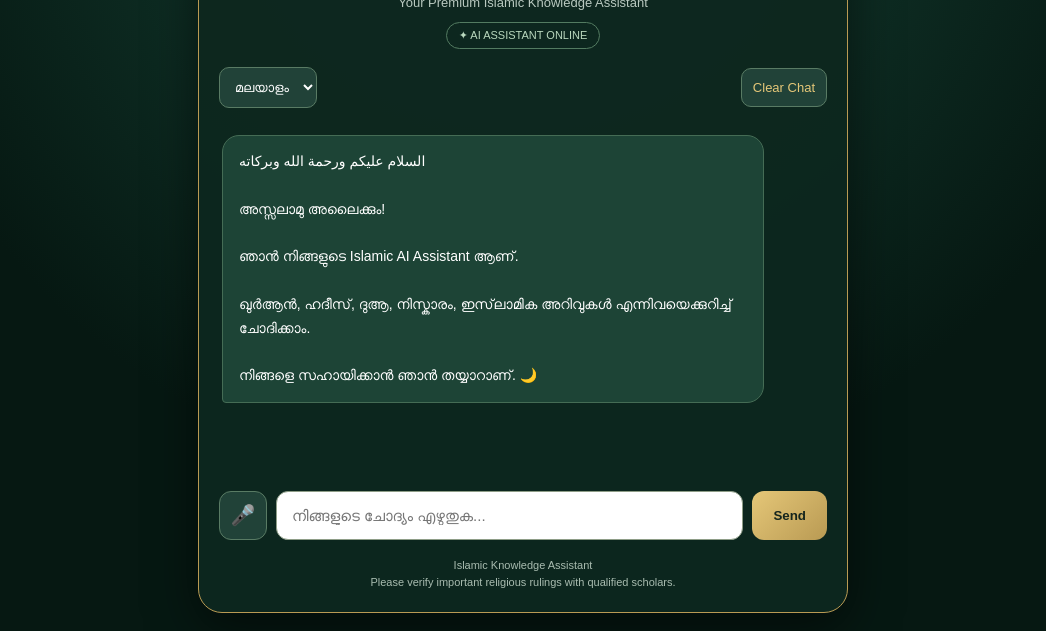
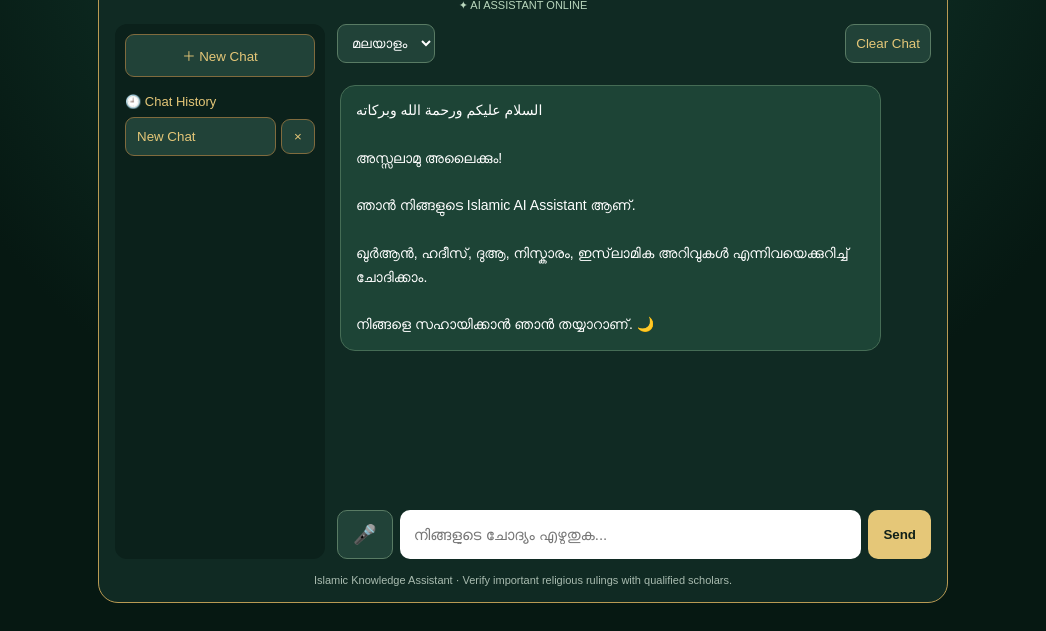
Before and after one commit to urbanthrift/islamic-ai-assistant, a plain HTML site: page index.html in a window 1280 px wide. Shown: the part 169-800 px from the top of the page, without its empty margins (117-1163 px from the left). Drawn offline with Linux system fonts and the light colour scheme.

Commit message:
index.html

```diff
--- a/index.html
+++ b/index.html
@@ -5,181 +5,112 @@
 <meta charset="UTF-8">
 <meta name="viewport" content="width=device-width, initial-scale=1.0">
 <meta name="theme-color" content="#071b17">
-<title>Islamic AI | Premium Assistant</title>
+<title>Islamic AI Assistant</title>
 
 <style>
 *{box-sizing:border-box}
-
 body{
- margin:0;
+ margin:0;padding:12px;
+ min-height:100vh;
  font-family:Arial,sans-serif;
  background:radial-gradient(circle at top,#174638,#061812 65%);
- color:#fff;
- min-height:100vh;
- padding:18px;
- display:flex;
- justify-content:center;
+ color:white;
 }
-
 .app{
- width:100%;
- max-width:650px;
- min-height:92vh;
+ max-width:850px;margin:auto;
+ min-height:95vh;
+ background:#102a23;
+ border:1px solid #b99a53;
+ border-radius:20px;
+ padding:16px;
  display:flex;
  flex-direction:column;
- background:rgba(13,39,31,.96);
- border:1px solid #b99a53;
- border-radius:24px;
- padding:20px;
- box-shadow:0 15px 50px #0008;
 }
-
-header{text-align:center;padding:18px 5px}
-
-.logo{
- font-size:48px;
- color:#e5c778;
- text-shadow:0 0 20px #d8b96c66;
+header{text-align:center;padding:12px}
+.logo{font-size:42px;color:#e5c778}
+h1{color:#e5c778;letter-spacing:3px;margin:8px}
+.sub{font-size:13px;color:#b9c9c0}
+.status{font-size:11px;color:#b9d7bd;margin-top:10px}
+.layout{display:flex;gap:12px;flex:1;min-height:400px}
+.sidebar{
+ width:210px;flex-shrink:0;
+ background:#0b211b;
+ border-radius:12px;padding:10px;
 }
-
-h1{
- color:#e5c778;
- letter-spacing:3px;
- margin:10px 0;
- font-size:27px;
+.sidebar button{
+ width:100%;padding:11px;margin-bottom:9px;
+ border:1px solid #806b3e;border-radius:9px;
+ background:#214238;color:#e5c778;
+ cursor:pointer;
 }
-
-.sub{color:#b9c9c0;font-size:13px}
-
-.status{
- display:inline-block;
- margin-top:12px;
- color:#b9d7bd;
- font-size:11px;
- border:1px solid #537b61;
- padding:6px 12px;
- border-radius:20px;
+#historyList{
+ display:flex;flex-direction:column;gap:7px;
+ max-height:430px;overflow:auto;
 }
-
+.historyItem{
+ display:flex;align-items:center;gap:5px;
+}
+.historyItem button{
+ margin:0;text-align:left;
+ overflow:hidden;text-overflow:ellipsis;
+ white-space:nowrap;min-width:0;
+}
+.historyItem .delete{
+ width:34px;flex-shrink:0;text-align:center;
+ padding:9px 3px;
+}
+.main{
+ flex:1;min-width:0;
+ display:flex;flex-direction:column;
+}
 .toolbar{
- display:flex;
- justify-content:space-between;
- align-items:center;
- gap:10px;
- margin-bottom:12px;
+ display:flex;justify-content:space-between;
+ gap:8px;margin-bottom:10px;
 }
-
 select,.clear{
- background:#214238;
- color:#fff;
+ background:#214238;color:white;
  border:1px solid #597b64;
- border-radius:10px;
- padding:11px;
- font-size:13px;
+ border-radius:9px;padding:10px;
 }
-
 .clear{cursor:pointer;color:#e5c778}
-
 #chat{
- flex:1;
- min-height:300px;
- max-height:58vh;
- overflow-y:auto;
- display:flex;
- flex-direction:column;
- gap:13px;
- padding:15px 3px;
+ flex:1;min-height:300px;max-height:55vh;
+ overflow-y:auto;display:flex;
+ flex-direction:column;gap:12px;
+ padding:12px 3px;
 }
-
 .msg{
- padding:14px 16px;
- border-radius:17px;
- max-width:90%;
- line-height:1.7;
- font-size:14px;
- white-space:pre-wrap;
+ padding:13px 15px;border-radius:15px;
+ max-width:92%;font-size:14px;
+ line-height:1.7;white-space:pre-wrap;
  overflow-wrap:anywhere;
 }
-
-.bot{
- background:#1d4436;
- border:1px solid #456c55;
- align-self:flex-start;
- border-bottom-left-radius:4px;
+.bot{background:#1d4436;border:1px solid #456c55;align-self:flex-start}
+.user{background:linear-gradient(135deg,#e5c778,#b18b3f);color:#15251d;align-self:flex-end}
+.controls{display:flex;gap:7px;margin-top:10px}
+input{
+ flex:1;min-width:0;padding:14px;
+ border:0;border-radius:10px;
+ font-size:15px;color:#111;
 }
-
-.user{
- background:linear-gradient(135deg,#d8b96c,#b18b3f);
- color:#15251d;
- align-self:flex-end;
- border-bottom-right-radius:4px;
+.send,#micBtn{
+ border:0;border-radius:10px;
+ padding:12px 15px;cursor:pointer;
+ font-weight:bold;
 }
-
-.controls{
- display:flex;
- gap:9px;
- margin-top:12px;
-}
-
-input{
- flex:1;
- min-width:0;
- padding:15px;
- border-radius:12px;
- border:1px solid #8e9d87;
- background:#fff;
- color:#111;
- font-size:15px;
- outline:none;
-}
-
-button.send{
- background:linear-gradient(135deg,#e5c778,#b99a53);
- border:0;
- padding:0 21px;
- border-radius:12px;
- font-weight:bold;
- color:#15251d;
- cursor:pointer;
-}
-
-button:disabled{opacity:.5;cursor:not-allowed}
-
-#micBtn{
- font-size:20px;
- min-width:48px;
- cursor:pointer;
- background:#214238;
- color:#e5c778;
- border:1px solid #597b64;
- border-radius:12px;
-}
-
-#micBtn.listening{
- background:#b83232;
- color:white;
- border-color:#ff7777;
-}
-
-.note{
- text-align:center;
- font-size:11px;
- color:#a9bcb0;
- margin-top:17px;
- line-height:1.6;
-}
-
-::-webkit-scrollbar{width:5px}
-::-webkit-scrollbar-thumb{
- background:#b99a53;
- border-radius:10px;
-}
-
-@media(max-width:480px){
- body{padding:8px}
- .app{padding:14px;border-radius:18px}
- h1{font-size:23px}
- .msg{max-width:95%;font-size:14px}
+.send{background:#e5c778;color:#102019}
+#micBtn{background:#214238;color:#e5c778;border:1px solid #597b64;font-size:19px}
+#micBtn.listening{background:#b83232;color:white}
+button:disabled{opacity:.5}
+.note{text-align:center;color:#a9bcb0;font-size:11px;margin-top:15px}
+@media(max-width:600px){
+ body{padding:5px}
+ .app{padding:10px}
+ .layout{flex-direction:column}
+ .sidebar{width:100%}
+ #historyList{flex-direction:row;max-height:100px;overflow-x:auto}
+ .historyItem{min-width:150px}
+ #chat{max-height:55vh}
 }
 </style>
 </head>
@@ -194,65 +125,55 @@ button:disabled{opacity:.5;cursor:not-allowed}
  <div class="status">✦ AI ASSISTANT ONLINE</div>
 </header>
 
+<div class="layout">
+
+<aside class="sidebar">
+ <button id="newChatBtn">＋ New Chat</button>
+ <div style="color:#e5c778;font-size:13px;margin:8px 0">
+  🕘 Chat History
+ </div>
+ <div id="historyList"></div>
+</aside>
+
+<main class="main">
+
 <div class="toolbar">
- <select id="lang" aria-label="Select language">
+ <select id="lang">
   <option value="Malayalam">മലയാളം</option>
   <option value="English">English</option>
   <option value="Arabic">العربية</option>
  </select>
-
- <button class="clear" id="clearBtn" type="button">
-  Clear Chat
- </button>
+ <button class="clear" id="clearBtn">Clear Chat</button>
 </div>
 
-<div id="chat">
- <div class="msg bot">السلام عليكم ورحمة الله وبركاته
+<div id="chat"></div>
 
-അസ്സലാമു അലൈക്കും!
+<form id="form" class="controls">
+ <button type="button" id="micBtn">🎤</button>
+ <input id="question" placeholder="നിങ്ങളുടെ ചോദ്യം എഴുതുക..." required>
+ <button class="send" id="sendBtn">Send</button>
+</form>
 
-ഞാൻ നിങ്ങളുടെ Islamic AI Assistant ആണ്.
-
-ഖുർആൻ, ഹദീസ്, ദുആ, നിസ്കാരം, ഇസ്‌ലാമിക അറിവുകൾ എന്നിവയെക്കുറിച്ച് ചോദിക്കാം.
-
-നിങ്ങളെ സഹായിക്കാൻ ഞാൻ തയ്യാറാണ്. 🌙</div>
+</main>
 </div>
 
-<form id="form" class="controls">
- <button type="button" id="micBtn" aria-label="Voice input">
-  🎤
- </button>
-
- <input id="question"
-  placeholder="നിങ്ങളുടെ ചോദ്യം എഴുതുക..."
-  autocomplete="off"
-  required>
-
- <button class="send" id="sendBtn" type="submit">
-  Send
- </button>
-</form>
-
 <div class="note">
-Islamic Knowledge Assistant<br>
-Please verify important religious rulings with qualified scholars.
+Islamic Knowledge Assistant · Verify important religious rulings with qualified scholars.
 </div>
-
 </div>
 
 <script>
-const API_URL =
-"https://islamic-ai-assistant-9tn7.onrender.com/chat";
+const API_URL="https://islamic-ai-assistant-9tn7.onrender.com/chat";
 
+const chat=document.getElementById("chat");
+const input=document.getElementById("question");
 const form=document.getElementById("form");
-const input=document.getElementById("question");
-const chat=document.getElementById("chat");
 const lang=document.getElementById("lang");
 const sendBtn=document.getElementById("sendBtn");
-const clearBtn=document.getElementById("clearBtn");
 const micBtn=document.getElementById("micBtn");
+const historyList=document.getElementById("historyList");
 
-const welcome = `السلام عليكم ورحمة الله وبركاته
+const welcome=`السلام عليكم ورحمة الله وبركاته
 
 അസ്സലാമു അലൈക്കും!
 
@@ -262,32 +183,151 @@ const welcome = `السلام عليكم ورحمة الله وبركاته
 
 നിങ്ങളെ സഹായിക്കാൻ ഞാൻ തയ്യാറാണ്. 🌙`;
 
-function addMessage(message,type){
+let chats=[];
+let currentId=null;
+let busy=false;
+
+try{
+ chats=JSON.parse(localStorage.getItem("islamicChats")||"[]");
+ if(!Array.isArray(chats))chats=[];
+}catch(e){chats=[]}
+
+function saveChats(){
+ try{
+  localStorage.setItem("islamicChats",JSON.stringify(chats));
+ }catch(e){
+  alert("Storage is full. Please delete some old chats.");
+ }
+}
+
+function createChat(){
+ const id=Date.now().toString();
+ const item={
+  id:id,
+  title:"New Chat",
+  messages:[{type:"bot",text:welcome}]
+ };
+ chats.unshift(item);
+ currentId=id;
+ saveChats();
+ renderHistory();
+ renderChat();
+}
+
+function getCurrent(){
+ return chats.find(c=>c.id===currentId);
+}
+
+function renderChat(){
+ chat.innerHTML="";
+ const current=getCurrent();
+ if(!current)return;
+ current.messages.forEach(m=>addMessage(m.text,m.type,false));
+}
+
+function addMessage(text,type,save=true){
  const div=document.createElement("div");
  div.className="msg "+type;
- div.textContent=message;
+ div.textContent=text;
  chat.appendChild(div);
  chat.scrollTop=chat.scrollHeight;
+
+ if(save){
+  const current=getCurrent();
+  if(current){
+   current.messages.push({type,text});
+   saveChats();
+   renderHistory();
+  }
+ }
  return div;
 }
 
-// Send message to Gemini AI
-form.addEventListener("submit",async function(e){
+function renderHistory(){
+ historyList.innerHTML="";
+ chats.forEach(item=>{
+  const row=document.createElement("div");
+  row.className="historyItem";
+
+  const open=document.createElement("button");
+  open.textContent=item.title;
+  open.title=item.title;
+  open.onclick=()=>{
+   currentId=item.id;
+   renderChat();
+   renderHistory();
+  };
+
+  const del=document.createElement("button");
+  del.className="delete";
+  del.textContent="×";
+  del.title="Delete chat";
+  del.onclick=()=>{
+   if(!confirm("Delete this conversation?"))return;
+   chats=chats.filter(c=>c.id!==item.id);
+   if(currentId===item.id){
+    currentId=null;
+   }
+   saveChats();
+   if(!currentId){
+    if(chats.length){
+     currentId=chats[0].id;
+    }else{
+     createChat();
+     return;
+    }
+   }
+   renderChat();
+   renderHistory();
+  };
+
+  row.append(open,del);
+  historyList.appendChild(row);
+ });
+}
+
+function updateTitle(message){
+ const current=getCurrent();
+ if(current && current.title==="New Chat"){
+  current.title=message.slice(0,28)+(message.length>28?"...":"");
+  saveChats();
+  renderHistory();
+ }
+}
+
+document.getElementById("newChatBtn").onclick=createChat;
+
+document.getElementById("clearBtn").onclick=()=>{
+ const current=getCurrent();
+ if(!current)return;
+ current.messages=[{type:"bot",text:welcome}];
+ saveChats();
+ renderChat();
+ renderHistory();
+};
+
+if(chats.length){
+ currentId=chats[0].id;
+ renderHistory();
+ renderChat();
+}else{
+ createChat();
+}
+
+// Gemini AI message
+form.addEventListener("submit",async e=>{
  e.preventDefault();
+ const message=input.value.trim();
+ if(!message || busy)return;
 
- const message=input.value.trim();
- if(!message || sendBtn.disabled)return;
-
+ busy=true;
+ updateTitle(message);
  addMessage(message,"user");
  input.value="";
-
  sendBtn.disabled=true;
  micBtn.disabled=true;
- sendBtn.textContent="...";
 
- const loading=addMessage(
-  "AI മറുപടി തയ്യാറാക്കുന്നു... 🌙","bot"
- );
+ const loading=addMessage("AI മറുപടി തയ്യാറാക്കുന്നു... 🌙","bot");
 
  try{
   const response=await fetch(API_URL,{
@@ -302,88 +342,79 @@ form.addEventListener("submit",async function(e){
   const data=await response.json();
 
   if(!response.ok){
-   throw new Error(data.detail || "AI service error");
+   throw new Error(data.detail||"AI service error");
   }
 
-  loading.textContent=data.reply || "മറുപടി ലഭിച്ചില്ല.";
+  const current=getCurrent();
+  if(current){
+   const index=current.messages.length-1;
+   current.messages[index].text=data.reply;
+   saveChats();
+  }
+  loading.textContent=data.reply||"മറുപടി ലഭിച്ചില്ല.";
 
  }catch(error){
-  loading.textContent=
-   "ക്ഷമിക്കണം! ഇപ്പോൾ AI-യുമായി ബന്ധപ്പെടാൻ കഴിയുന്നില്ല.\n"+
-   "കുറച്ച് കഴിഞ്ഞ് വീണ്ടും ശ്രമിക്കുക.";
+  const errorText="ക്ഷമിക്കണം! ഇപ്പോൾ AI-യുമായി ബന്ധപ്പെടാൻ കഴിയുന്നില്ല. കുറച്ച് കഴിഞ്ഞ് വീണ്ടും ശ്രമിക്കുക.";
+  loading.textContent=errorText;
+  const current=getCurrent();
+  if(current){
+   const index=current.messages.length-1;
+   current.messages[index].text=errorText;
+   saveChats();
+  }
  }finally{
+  busy=false;
   sendBtn.disabled=false;
   micBtn.disabled=false;
   sendBtn.textContent="Send";
-  input.focus();
   chat.scrollTop=chat.scrollHeight;
  }
 });
 
-// Clear conversation
-clearBtn.addEventListener("click",function(){
- chat.innerHTML="";
- addMessage(welcome,"bot");
-});
-
 // Voice input
-const SpeechRecognition =
- window.SpeechRecognition ||
- window.webkitSpeechRecognition;
+const SpeechRecognition=
+ window.SpeechRecognition||window.webkitSpeechRecognition;
 
 if(SpeechRecognition){
-
  const recognition=new SpeechRecognition();
-
  recognition.continuous=false;
  recognition.interimResults=false;
 
- micBtn.addEventListener("click",function(){
+ micBtn.onclick=()=>{
+  if(busy)return;
+  recognition.lang=
+   lang.value==="Malayalam"?"ml-IN":
+   lang.value==="Arabic"?"ar-SA":"en-IN";
+  try{recognition.start()}catch(e){}
+ };
 
-  if(micBtn.disabled)return;
-
-  recognition.lang =
-   lang.value==="Malayalam" ? "ml-IN" :
-   lang.value==="Arabic" ? "ar-SA" : "en-IN";
-
-  try{
-   recognition.start();
-  }catch(error){
-   console.log("Voice recognition could not start",error);
-  }
- });
-
- recognition.onstart=function(){
+ recognition.onstart=()=>{
   micBtn.classList.add("listening");
   micBtn.textContent="🔴";
  };
 
- recognition.onresult=function(event){
-  input.value=event.results[0][0].transcript;
+ recognition.onresult=e=>{
+  input.value=e.results[0][0].transcript;
   input.focus();
  };
 
- recognition.onerror=function(event){
-  if(event.error==="not-allowed"){
-   alert("Please allow microphone permission in your browser.");
+ recognition.onerror=e=>{
+  if(e.error==="not-allowed"){
+   alert("Please allow microphone permission.");
   }else{
    alert("Voice recognition error. Please try again.");
   }
  };
 
- recognition.onend=function(){
+ recognition.onend=()=>{
   micBtn.classList.remove("listening");
   micBtn.textContent="🎤";
  };
-
 }else{
-
- micBtn.addEventListener("click",function(){
-  alert("Voice input is not supported in this browser. Please try Chrome.");
- });
-
+ micBtn.onclick=()=>{
+  alert("Voice input is not supported. Please try Chrome.");
+ };
 }
 </script>
-
 </body>
 </html>
```
